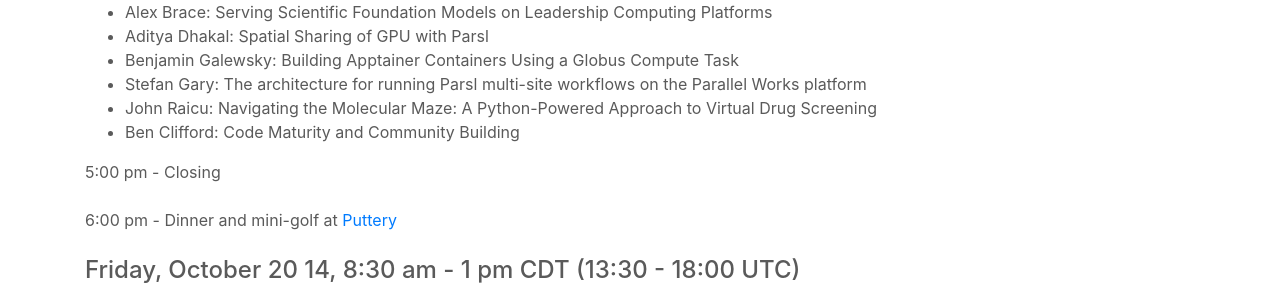
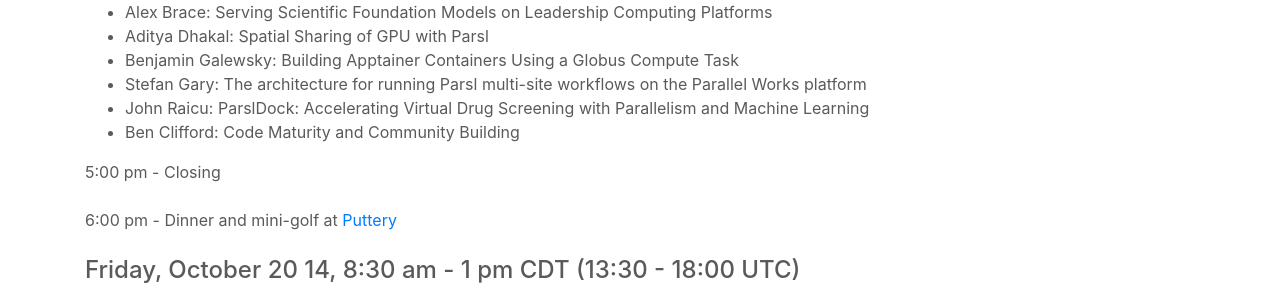
Before and after one commit to Parsl/parsl.github.io, a Jekyll site: the page built from parslfest/parslfest2023.html, in a window 1280 px wide and 900 px high, scrolled down 1611 px. Shown: the part 162-453 px from the top of the window. Built offline with Jekyll 4.4.1, drawn with Linux system fonts in a browser that asks for light colours.

Commit message:
Update parslfest2023.html

```diff
--- a/parslfest/parslfest2023.html
+++ b/parslfest/parslfest2023.html
@@ -88,7 +88,7 @@ redirect_from: "/parsl_meeting"
 		<li>Aditya Dhakal: Spatial Sharing of GPU with Parsl</li>
 		<li>Benjamin Galewsky: Building Apptainer Containers Using a Globus Compute Task</li>
 	        <li>Stefan Gary: The architecture for running Parsl multi-site workflows on the Parallel Works platform</li>
-		<li>John Raicu: Navigating the Molecular Maze: A Python-Powered Approach to Virtual Drug Screening</li>
+		<li>John Raicu: ParslDock: Accelerating Virtual Drug Screening with Parallelism and Machine Learning</li>
 		<li>Ben Clifford: Code Maturity and Community Building</li>
       </ul>
 
```
